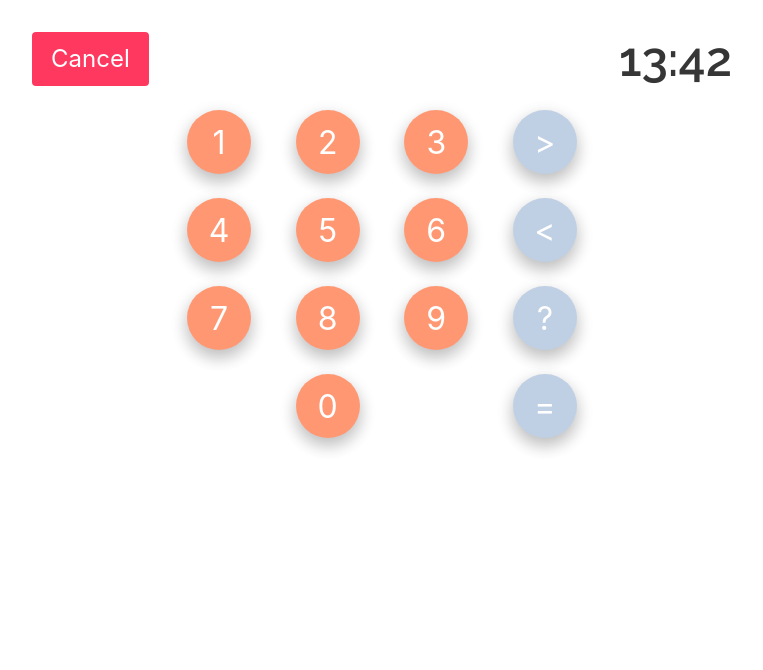
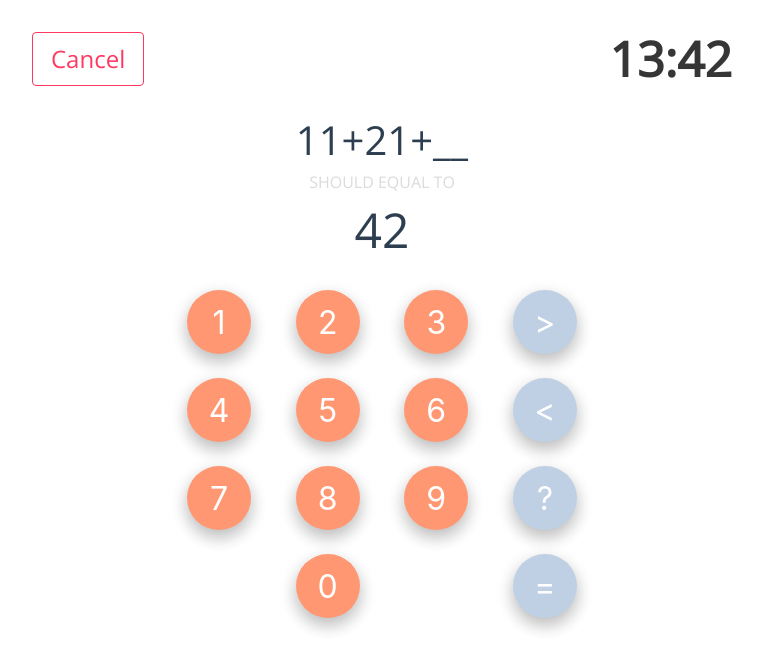
Before and after one commit to snikiforov4/mental-arithmetic-app, a Vue app: page / in a window 1280 px wide. Shown: the top 670 px of the page, without its empty margins (258-1021 px from the left). Built offline with nearby package versions, Linux system fonts and the light colour scheme.

Commit message:
Add ArithmeticExpression component

```diff
--- a/index.html
+++ b/index.html
@@ -5,7 +5,7 @@
     <meta name="viewport" content="width=device-width,initial-scale=1.0">
     <title>Mental Arithmetic</title>
     <meta name="viewport" content="width=device-width, initial-scale=1">
-    <link href="https://fonts.googleapis.com/css?family=Raleway:400,300,600" rel="stylesheet" type="text/css">
+    <link href="https://fonts.googleapis.com/css?family=Open+Sans" rel="stylesheet">
     <link rel="stylesheet" href="https://cdnjs.cloudflare.com/ajax/libs/bulma/0.7.0/css/bulma.min.css">
   </head>
   <body>
--- a/src/App.vue
+++ b/src/App.vue
@@ -1,6 +1,7 @@
 <template>
   <div id="app" class="container">
     <GameControlPanel/>
+    <ArithmeticExpression/>
     <Calculator/>
   </div>
 </template>
@@ -8,19 +9,21 @@
 <script>
 import GameControlPanel from './components/GameControlPanel'
 import Calculator from './components/Calculator'
+import ArithmeticExpression from './components/ArithmeticExpression'
 
 export default {
   name: 'App',
   components: {
     GameControlPanel,
-    Calculator
+    ArithmeticExpression,
+    Calculator,
   }
 }
 </script>
 
 <style>
 #app {
-  font-family: "Raleway", "HelveticaNeue", "Helvetica Neue", Helvetica, Arial, sans-serif;
+  font-family: "Open Sans", "HelveticaNeue", "Helvetica Neue", Helvetica, Arial, sans-serif;
   -webkit-font-smoothing: antialiased;
   -moz-osx-font-smoothing: grayscale;
   text-align: center;
--- /dev/null
+++ b/src/components/ArithmeticExpression.vue
@@ -0,0 +1,34 @@
+<template>
+  <div class="columns breadcrumb">
+    <div class="column is-unselectable">
+      <p class="is-size-2">{{ operation }}</p>
+      <span class="is-size-6 is-uppercase has-text-grey-lighter">should equal to</span>
+      <p class="is-size-1">{{ result }}</p>
+    </div>
+  </div>
+</template>
+
+<script>
+  const OPERATORS = Object.freeze({ADDITION: '+', SUBTRACTION: '-', MULTIPLICATION: '*', DIVISION: '/'});
+
+  export default {
+    name: 'ArithmeticExpression',
+    data() {
+      return {
+        operands: [11, 21, null],
+        operators: [OPERATORS.ADDITION, OPERATORS.ADDITION],
+        result: 42
+      }
+    },
+    computed: {
+      operation: function () {
+        let res = this.operands && this.operands[0] || '';
+        for (let i = 1; i < this.operands.length; i++) {
+          res += this.operators[i - 1] || this.operators[0];
+          res += this.operands[i] ? this.operands[i] : '__';
+        }
+        return res;
+      }
+    }
+  }
+</script>
--- a/src/components/GameControlPanel.vue
+++ b/src/components/GameControlPanel.vue
@@ -1,10 +1,12 @@
 <template>
   <div class="columns">
     <div class="column is-two-thirds">
-      <input type="button" class="button is-danger is-large is-pulled-left" value="Cancel">
+      <a class="button is-danger is-outlined is-large is-capitalized is-pulled-left">
+        Cancel
+      </a>
     </div>
     <div class="column is-one-third">
-      <p class="title is-1 is-pulled-right">13:42</p>
+      <span class="title is-1 is-pulled-right">13:42</span>
     </div>
   </div>
 </template>
```
